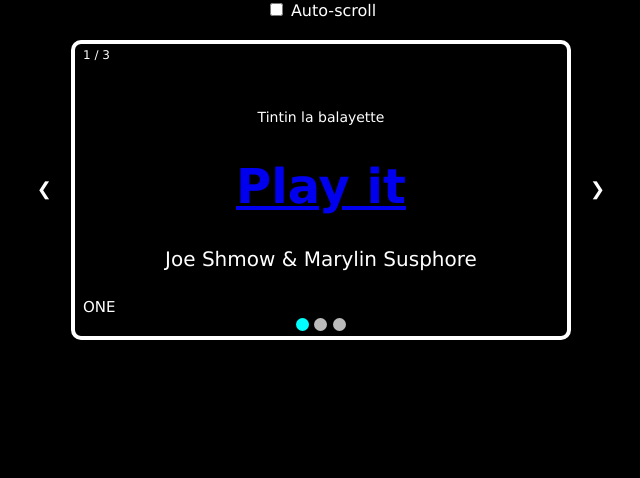
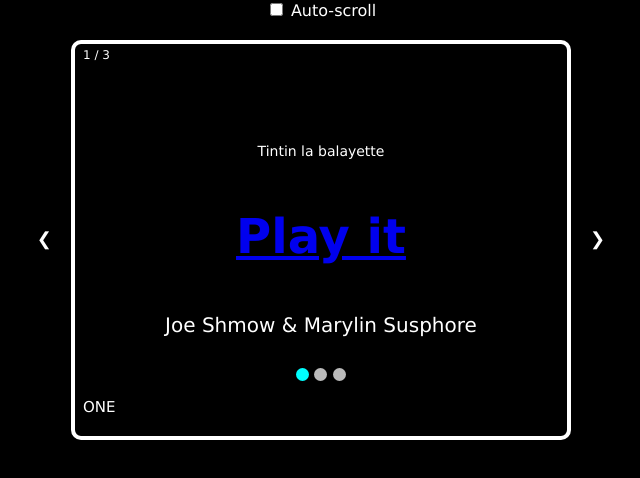
Before and after one commit to OlivierLD/LFSF, a plain HTML site: page web/index.html in a window 1280 px wide. Shown: the whole page, without its empty margins (319-959 px from the left). Drawn offline with Linux system fonts and the light colour scheme.

Commit message:
Dimensions fully parameterized

```diff
--- a/web/index.html
+++ b/web/index.html
@@ -12,6 +12,7 @@
 	<style>
 		:root {
 			--slide-width: 500px;
+			--slide-height: 400px;
 		}
 
 		html {
@@ -35,7 +36,7 @@
 
 		.the-slides {
 			/*display: none;*/
-			height: 300px;
+			height: var(--slide-height);
 			grid-area: center;
 			margin: auto;
 			transition: max-height 1s ease-out, opacity 0.5s ease-out, transform 0.5s ease-out;
@@ -161,7 +162,7 @@
 		}
 
 		/* On smaller screens, decrease text size */
-		@media only screen and (max-width: 300px) {
+		@media only screen and (max-width: var(--slide-width)) {
 			.prev, .next, .text {
 				font-size: 11px
 			}
@@ -169,7 +170,7 @@
 
 		.display {
 			width: var(--slide-width);
-			height: 300px;
+			height: var(--slide-height);
 			border: 4px solid; /* Comment 2 lines to remove the frame */
 			border-radius: 10px;
 			display: grid;
```
